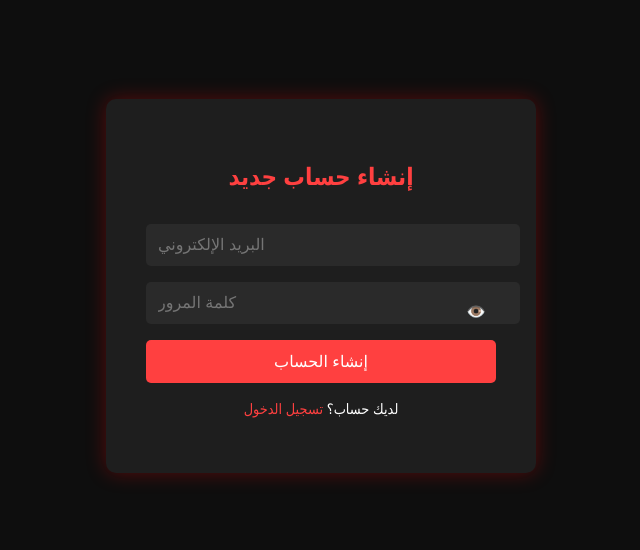
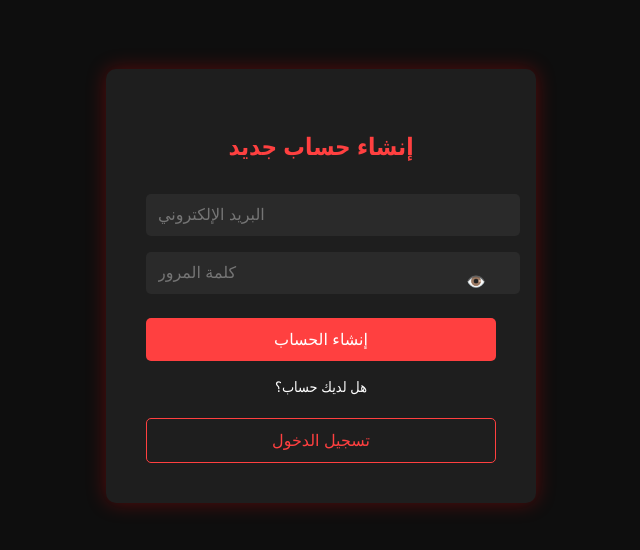
Before and after one commit to redxplet/Red-community, a plain HTML site: page signup.html in a window 1280 px wide. Shown: the part 114-664 px from the top of the page, without its empty margins (319-959 px from the left). Drawn offline with Linux system fonts and the light colour scheme.

Commit message:
Update signup.html

```diff
--- a/signup.html
+++ b/signup.html
@@ -22,7 +22,6 @@
       border-radius: 10px;
       width: 350px;
       box-shadow: 0 0 20px rgba(255, 0, 0, 0.3);
-      position: relative;
     }
     h2 {
       text-align: center;
@@ -60,6 +59,7 @@
       font-size: 1rem;
       cursor: pointer;
       transition: background 0.3s;
+      margin-top: 0.5rem;
     }
     button:hover {
       background-color: #e60000;
@@ -69,9 +69,15 @@
       margin-top: 1rem;
       font-size: 0.9rem;
     }
-    .login-link a {
+    .login-link button {
+      margin-top: 0.5rem;
+      background-color: transparent;
+      border: 1px solid #ff4040;
       color: #ff4040;
-      text-decoration: none;
+    }
+    .login-link button:hover {
+      background-color: #ff4040;
+      color: white;
     }
     .loader {
       display: none;
@@ -113,7 +119,10 @@
 
     <button id="signupBtn">إنشاء الحساب</button>
 
-    <p class="login-link">لديك حساب؟ <a href="login.html">تسجيل الدخول</a></p>
+    <div class="login-link">
+      <p>هل لديك حساب؟</p>
+      <button onclick="window.location.href='login.html'">تسجيل الدخول</button>
+    </div>
   </div>
 
   <!-- Firebase Script -->
```
